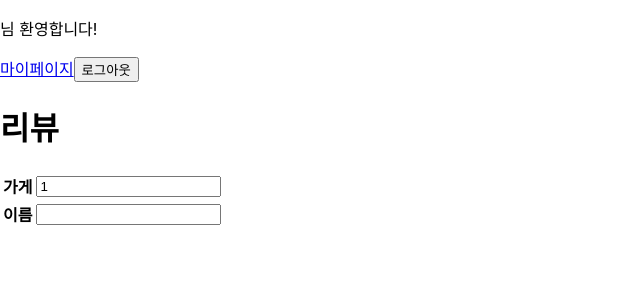
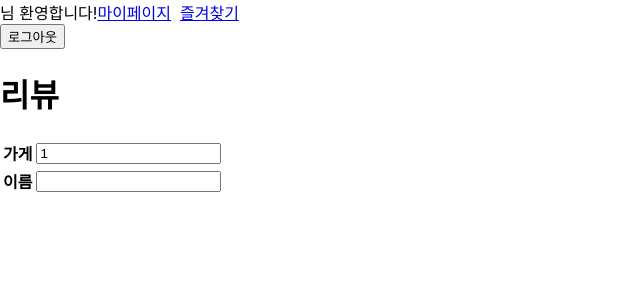
Before and after one commit to smkim11/WithPet-FE, a React (Create React App) app: page /Review/1 in a window 1280 px wide. Shown: the top 300 px of the page, without its empty margins (0-640 px from the left). Built offline with nearby package versions, Linux system fonts and the light colour scheme; no server answers.

Commit message:
즐겨찾기 링크 추가

```diff
--- a/src/App.js
+++ b/src/App.js
@@ -6,6 +6,7 @@ import MainPage from './component/MainPage';
 import SearchPage from './component/SearchPage';
 import Review from './component/Review';
 import SignUp from './component/SignUp';
+import Bookmark from './component/Bookmark';
 
 function App() {
   return (
@@ -17,6 +18,7 @@ function App() {
                 <Route path='/SignUp' element={<SignUp/>}></Route>
                 <Route path='/MainPage' element={<MainPage/>}></Route>
                 <Route path='/MyPage/:userId' element={<MyPage/>}></Route>
+                <Route path='/Bookmark/:userId' element={<Bookmark/>}></Route>
                 <Route path='/SearchPage' element={<SearchPage/>}></Route>
                 <Route path='/Review/:title' element={<Review/>}></Route>
             </Routes>
--- a/src/component/Header.js
+++ b/src/component/Header.js
@@ -33,12 +33,9 @@ export default function Header() {
     }
   return (
     <div>
-        {user != null ? (
-            <p>{user.name}님 환영합니다!</p>
-        ) : (
-            <p>ㅁㅁ</p>
-        )}
-        <Link to={'/MyPage/'+user.userId}>마이페이지</Link>
+        {user.name}님 환영합니다!
+        <Link to={'/MyPage/'+user.userId}>마이페이지</Link> &nbsp;
+        <Link to={'/Bookmark/'+user.userId}>즐겨찾기</Link><br/>
         <button onClick={logout}>로그아웃</button>
     </div>
   )
```
